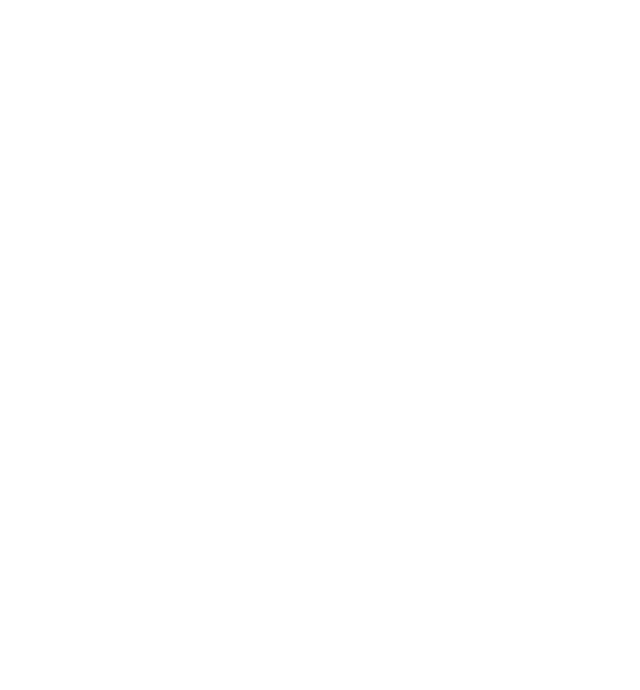
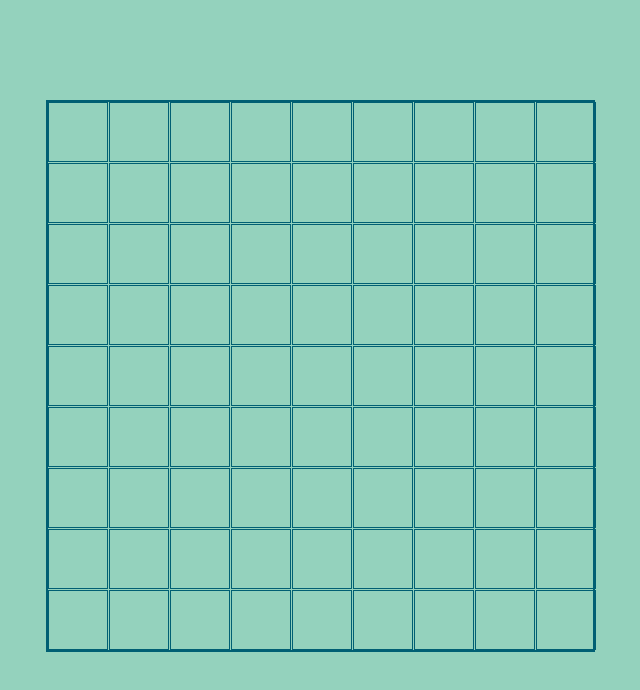
Before and after one commit to t0rn1k3/sudoku, a website: page index.html in a window 1280 px wide. Shown: the whole page, without its empty margins (320-960 px from the left). Drawn offline with Linux system fonts and the light colour scheme.

Commit message:
display cells from with using loop

```diff
--- a/css/styles.css
+++ b/css/styles.css
@@ -0,0 +1,28 @@
+* {
+  margin: 0;
+  padding: 0;
+  box-sizing: border-box;
+  outline: none;
+  border: 0;
+}
+body {
+  background-color: #94d2bd;
+  height: calc(100vh - 100px);
+}
+.game-container {
+  width: 549px;
+  border: 2px solid #005f73;
+  margin: 100px auto 0;
+  display: grid;
+  grid-template-columns: repeat(9, 60px);
+  grid-template-rows: repeat(9, 60px);
+  gap: 1px;
+}
+.cell {
+  background-color: transparent;
+  font-size: 25px;
+  text-align: center;
+  border: 1px solid #005f73;
+  width: 100%;
+  height: 100%;
+}
--- a/index.html
+++ b/index.html
@@ -7,5 +7,7 @@
     <script src="scripts/scripts.js" defer></script>
     <title>Sudoku</title>
   </head>
-  <body></body>
+  <body>
+    <div class="game-container"></div>
+  </body>
 </html>
--- a/scripts/scripts.js
+++ b/scripts/scripts.js
@@ -0,0 +1,8 @@
+var gameCont = document.querySelector(".game-container");
+for (var row = 0; row < 9; row++) {
+    for (var col = 0; col < 9; col++) {
+        var cell = document.createElement("input");
+        cell.classList.add("cell");
+        gameCont.appendChild(cell);
+    }
+}
```
Also changed, not shown: scripts/scripts.ts (+9 -0 lines), tsconfig.json (added, +44 -0 lines).
